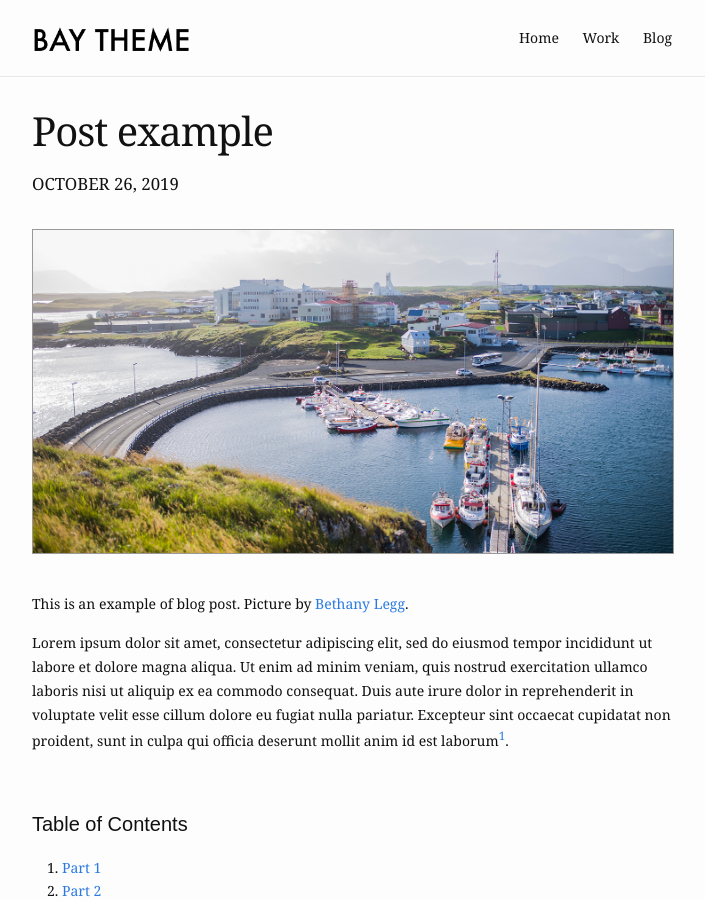
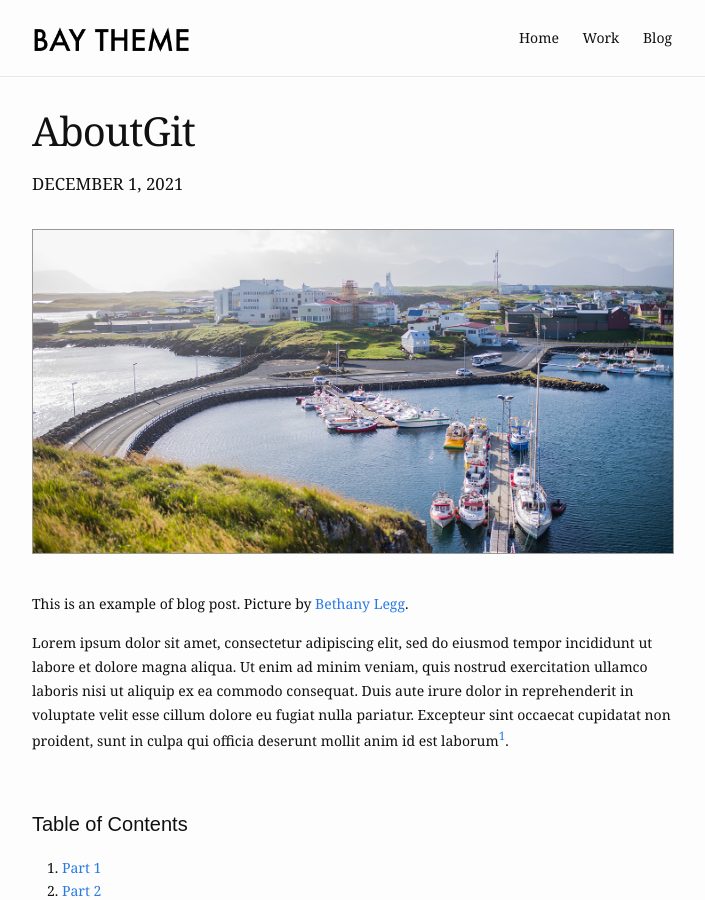
Before and after one commit to kimsj8912/kimsj8912.github.io, a Jekyll site: the page built from bay/_posts/2021-12-01-AboutGit.md, in a window 1280 px wide and 900 px high. Shown: the whole window, without its empty margins (288-993 px from the left). Built offline with Jekyll 4.4.1, drawn with Linux system fonts in a browser that asks for light colours; comment, search, counter and statistics services are not loaded.

Commit message:
Update and rename 2019-10-26-example-of-blog-post.md to 2021-12-01-AboutGit.md

```diff
--- a/bay/_posts/2019-10-26-example-of-blog-post.md
+++ b/bay/_posts/2021-12-01-AboutGit.md
@@ -1,8 +1,8 @@
 ---
 layout: post
-title:  "Post example"
-date:   2019-10-26 10:00:40
-blurb: "A look at an example post using Bay Jekyll theme."
+title:  "AboutGit"
+date:   2021-12-01 10:00:40
+blurb: "A look at a post using Bay Jekyll theme."
 og_image: /assets/img/content/post-example/Banner.jpg
 ---
 
```
